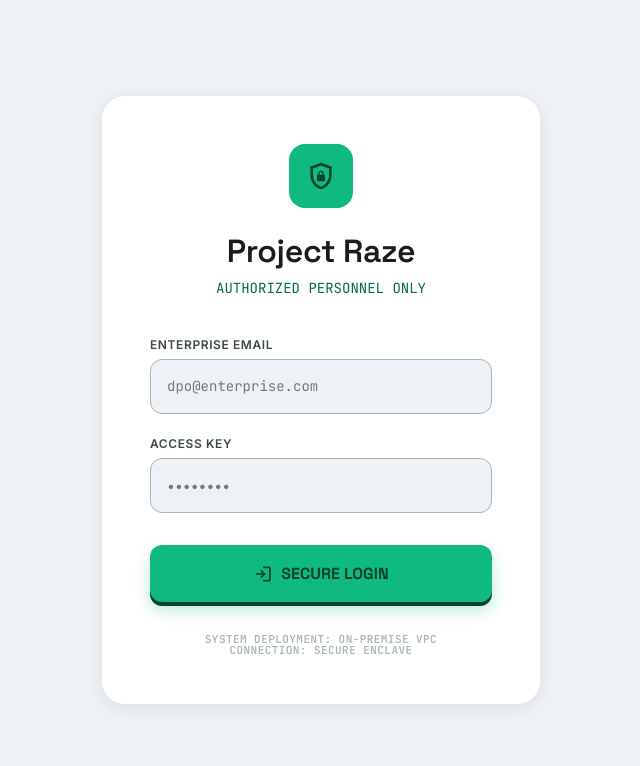
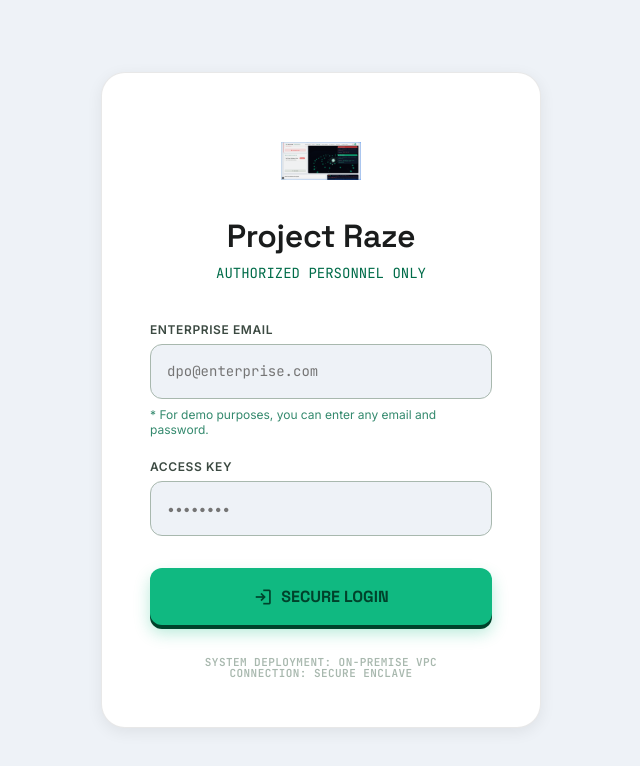
Before and after one commit to abhinandbs12/project-raze, a Next.js app in the folder frontend/: page / in a window 1280 px wide. Shown: the top 766 px of the page, without its empty margins (319-959 px from the left). Built offline with nearby package versions, Linux system fonts and the light colour scheme; no server answers.

Commit message:
feat: add logo and demo instruction to login screen

```diff
--- a/frontend/components/AuthProvider.tsx
+++ b/frontend/components/AuthProvider.tsx
@@ -55,8 +55,8 @@ export default function AuthProvider({ children }: { children: React.ReactNode }
       }}>
 
         <div style={{ textAlign: 'center', marginBottom: '40px' }}>
-          <div style={{ display: 'inline-flex', alignItems: 'center', justifyContent: 'center', width: '64px', height: '64px', borderRadius: '16px', background: 'var(--primary-container)', marginBottom: '24px' }}>
-            <span className="material-symbols-outlined" style={{ fontSize: '32px', color: 'var(--on-primary-container)' }}>shield_lock</span>
+          <div style={{ display: 'inline-flex', alignItems: 'center', justifyContent: 'center', width: '80px', height: '80px', marginBottom: '16px' }}>
+            <img src="/logo.png" alt="Raze Logo" style={{ width: '100%', height: '100%', objectFit: 'contain' }} />
           </div>
           <h1 className="text-headline-lg" style={{ color: 'var(--on-surface)', marginBottom: '8px' }}>Project Raze</h1>
           <p className="text-body-md font-mono" style={{ color: 'var(--primary)' }}>AUTHORIZED PERSONNEL ONLY</p>
@@ -80,6 +80,9 @@ export default function AuthProvider({ children }: { children: React.ReactNode }
               onFocus={e => e.target.style.borderColor = 'var(--primary)'}
               onBlur={e => e.target.style.borderColor = 'var(--outline-variant)'}
             />
+            <p style={{ color: 'var(--primary)', marginTop: '8px', fontSize: '12px', opacity: 0.8 }}>
+              * For demo purposes, you can enter any email and password.
+            </p>
           </div>
 
           <div>
```
